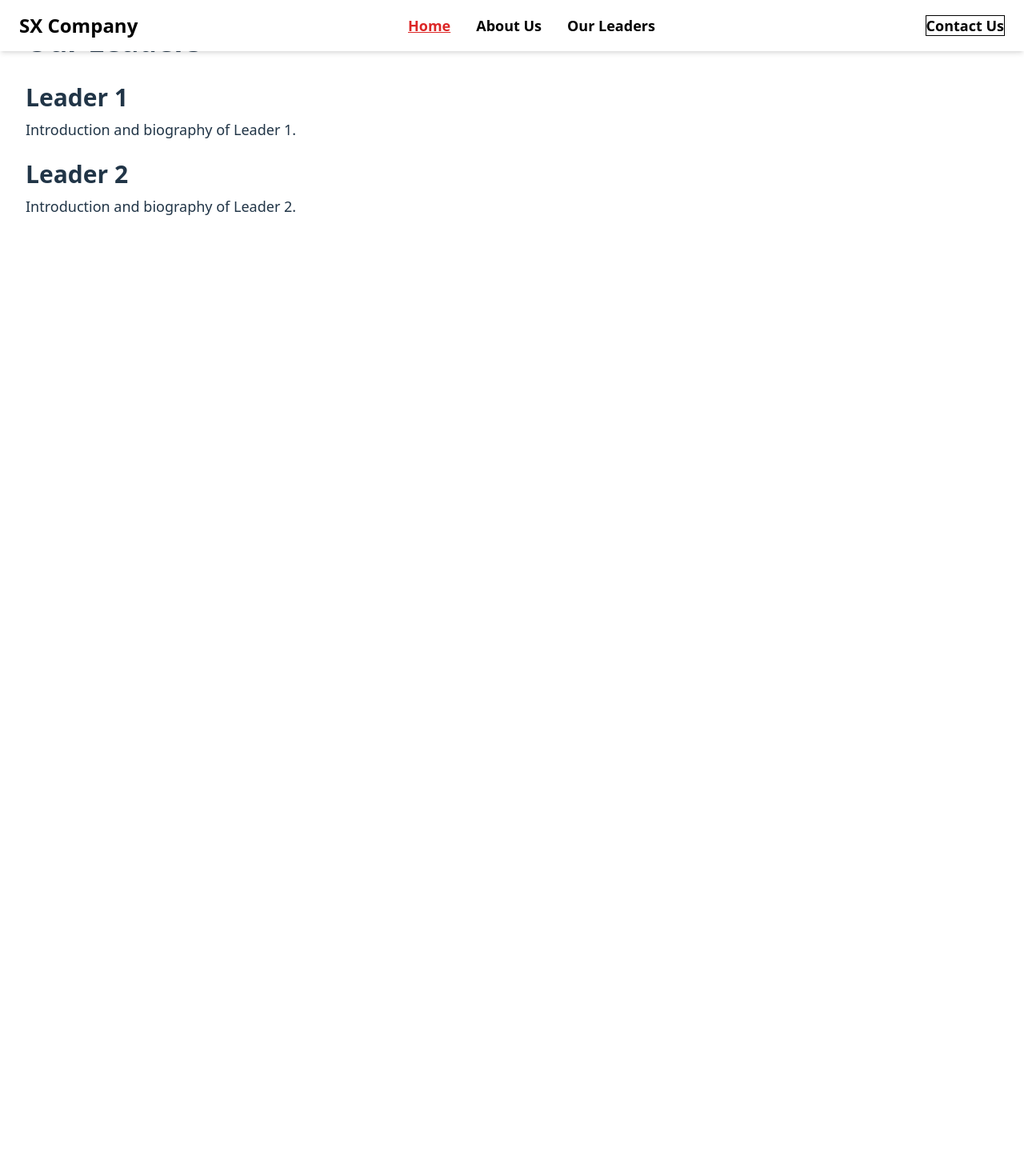
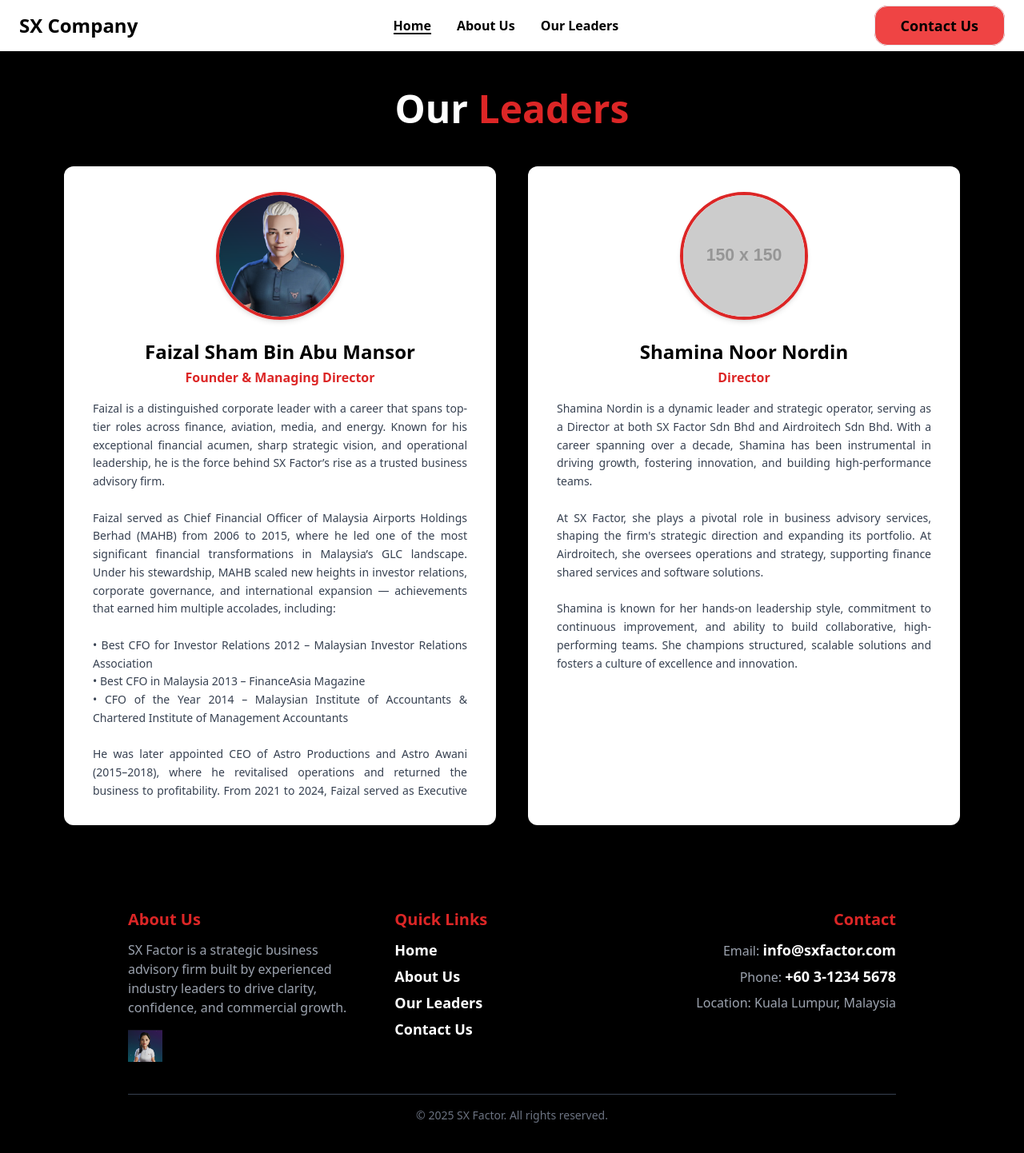
Before and after one commit to FriesKnight/SX-Factor-Website, a React (Vite) app: page /leaders in a window 1280 px wide. Shown: the top 1442 px of the page at 80% size. Before the commit the page ends 800 px from the top, so only its background shows below. Built offline with nearby package versions, Linux system fonts and the light colour scheme.

Commit message:
Add New Stuff

```diff
--- a/src/Components/AboutUsHero.jsx
+++ b/src/Components/AboutUsHero.jsx
@@ -25,7 +25,7 @@
         viewport={{ once: true, amount: 0.5 }}
       >
         {/* SX Factor Sdn Bhd with metallic gradient text */}
-                <h1 className="text-5xl md:text-7xl font-extrabold text-transparent bg-clip-text bg-gradient-to-r from-red-600 via-gray-600 to-white hover:bg-gradient-to-r hover:from-red-600 hover:via-yellow-400 hover:to-yellow-600 transition-all duration-300 drop-shadow-lg">
+        <h1 className="text-5xl md:text-7xl font-extrabold text-transparent bg-clip-text bg-gradient-to-r from-red-600 via-gray-600 to-white hover:bg-gradient-to-r hover:from-white hover:via-gray-600 hover:to-red-600 transition-all duration-300 drop-shadow-lg">
           SX Factor Sdn Bhd
         </h1>
 
--- /dev/null
+++ b/src/Components/Footer.jsx
@@ -0,0 +1,89 @@
+import React from "react";
+import { Link } from "react-router-dom";
+import Logo from "../assets/Nina_Sample.png"; // replace with your actual logo path
+
+const Footer = () => {
+  return (
+    <footer className="bg-black text-white px-6 lg:px-20 py-10 mt-16">
+      {/* Top Section */}
+      <div className="grid grid-cols-1 md:grid-cols-3 gap-10 text-sm md:text-base">
+        {/* Left: About + Logo */}
+        <div>
+          <h3 className="text-xl font-bold mb-3 text-red-600">About Us</h3>
+          <p className="text-gray-400 mb-4">
+            SX Factor is a strategic business advisory firm built by experienced
+            industry leaders to drive clarity, confidence, and commercial
+            growth.
+          </p>
+          <img src={Logo} alt="SX Factor Logo" className="h-10 mt-2" />
+        </div>
+
+        {/* Center: Quick Links */}
+        <div className="text-center md:text-left">
+          <h3 className="text-xl font-bold mb-3 text-red-600">Quick Links</h3>
+          <ul className="space-y-2">
+            <li>
+              <Link to="/" className="hover:underline hover:text-red-500">
+                Home
+              </Link>
+            </li>
+            <li>
+              <Link
+                to="/about-us"
+                className="hover:underline hover:text-red-500"
+              >
+                About Us
+              </Link>
+            </li>
+            <li>
+              <Link
+                to="/leaders"
+                className="hover:underline hover:text-red-500"
+              >
+                Our Leaders
+              </Link>
+            </li>
+            <li>
+              <Link
+                to="/contact"
+                className="hover:underline hover:text-red-500"
+              >
+                Contact Us
+              </Link>
+            </li>
+          </ul>
+        </div>
+
+        {/* Right: Contact Info */}
+        <div className="text-left md:text-right">
+          <h3 className="text-xl font-bold mb-3 text-red-600">Contact</h3>
+          <ul className="space-y-2 text-gray-400">
+            <li>
+              Email:{" "}
+              <a
+                href="mailto:info@sxfactor.com"
+                className="hover:underline text-white"
+              >
+                info@sxfactor.com
+              </a>
+            </li>
+            <li>
+              Phone:{" "}
+              <a href="tel:+60312345678" className="hover:underline text-white">
+                +60 3-1234 5678
+              </a>
+            </li>
+            <li>Location: Kuala Lumpur, Malaysia</li>
+          </ul>
+        </div>
+      </div>
+
+      {/* Bottom Section: Copyright */}
+      <div className="border-t border-gray-700 mt-10 pt-4 text-center text-sm text-gray-500">
+        © {new Date().getFullYear()} SX Factor. All rights reserved.
+      </div>
+    </footer>
+  );
+};
+
+export default Footer;
--- a/src/Components/Navbar.jsx
+++ b/src/Components/Navbar.jsx
@@ -1,9 +1,9 @@
-import React, { useState } from 'react';
-import { Link } from 'react-router-dom';
+import React, { useState } from "react";
+import { Link } from "react-router-dom";
 
 const Navbar = () => {
   const [menuOpen, setMenuOpen] = useState(false);
-    const [activeLink, setActiveLink] = useState('/'); // Default to home as active
+  const [activeLink, setActiveLink] = useState("/"); // Default to home as active
 
   const handleMenuToggle = () => {
     setMenuOpen(!menuOpen);
@@ -26,7 +26,7 @@
         <Link
           to="/"
           className="text-2xl font-bold text-black hover:text-red-600"
-                    onClick={() => handleLinkClick('/')}
+          onClick={() => handleLinkClick("/")}
         >
           SX Company
         </Link>
@@ -34,12 +34,16 @@
 
       {/* Center Nav Links (desktop only) */}
       <div className="hidden lg:flex flex-grow justify-center space-x-6">
-                <ul className="menu menu-horizontal p-0 text-base font-semibold">
+        <ul className="flex space-x-8 items-center font-semibold">
           <li>
             <Link
               to="/"
-                            className={`text-black transition duration-200 ${activeLink === '/' ? 'text-red-600 underline' : 'hover:text-red-600 hover:underline'}`}
-                            onClick={() => handleLinkClick('/')}
+              className={`relative text-base font-semibold transition duration-300 ${
+                activeLink === "/"
+                  ? 'text-black after:absolute after:left-0 after:bottom-0 after:h-[2px] after:w-full after:bg-black after:content-[""] after:transition-all after:duration-300'
+                  : 'text-black hover:text-red-600 hover:after:absolute hover:after:left-0 hover:after:bottom-0 hover:after:h-[2px] hover:after:w-full hover:after:bg-red-600 hover:after:content-[""] hover:after:transition-all hover:after:duration-300 hover:after:scale-x-100 after:scale-x-0'
+              }`}
+              onClick={() => handleLinkClick("/")}
             >
               Home
             </Link>
@@ -47,8 +51,12 @@
           <li>
             <Link
               to="/about-us"
-                            className={`text-black transition duration-200 ${activeLink === '/about-us' ? 'text-red-600 underline' : 'hover:text-red-600 hover:underline'}`}
-                            onClick={() => handleLinkClick('/about-us')}
+              className={`relative text-base font-semibold transition duration-300 ${
+                activeLink === "/about-us"
+                  ? 'text-black after:absolute after:left-0 after:bottom-0 after:h-[2px] after:w-full after:bg-black after:content-[""] after:transition-all after:duration-300'
+                  : 'text-black hover:text-red-600 hover:after:absolute hover:after:left-0 hover:after:bottom-0 hover:after:h-[2px] hover:after:w-full hover:after:bg-red-600 hover:after:content-[""] hover:after:transition-all hover:after:duration-300 hover:after:scale-x-100 after:scale-x-0'
+              }`}
+              onClick={() => handleLinkClick("/about-us")}
             >
               About Us
             </Link>
@@ -56,8 +64,12 @@
           <li>
             <Link
               to="/leaders"
-                            className={`text-black transition duration-200 ${activeLink === '/leaders' ? 'text-red-600 underline' : 'hover:text-red-600 hover:underline'}`}
-                            onClick={() => handleLinkClick('/leaders')}
+              className={`relative text-base font-semibold transition duration-300 ${
+                activeLink === "/leaders"
+                  ? 'text-black after:absolute after:left-0 after:bottom-0 after:h-[2px] after:w-full after:bg-black after:content-[""] after:transition-all after:duration-300'
+                  : 'text-black hover:text-red-600 hover:after:absolute hover:after:left-0 hover:after:bottom-0 hover:after:h-[2px] hover:after:w-full hover:after:bg-red-600 hover:after:content-[""] hover:after:transition-all hover:after:duration-300 hover:after:scale-x-100 after:scale-x-0'
+              }`}
+              onClick={() => handleLinkClick("/leaders")}
             >
               Our Leaders
             </Link>
@@ -66,11 +78,12 @@
       </div>
 
       {/* Contact Button (desktop only) */}
+      {/* Contact Button (desktop only) */}
       <div className="flex-none hidden lg:block">
         <Link
           to="/contact"
-                    className="text-black hover:bg-red-500 hover:text-black border border-black text-bold"
-                    onClick={() => handleLinkClick('/contact')}
+          onClick={() => handleLinkClick("/contact")}
+          className="bg-red-500 text-black font-semibold px-8 py-3 rounded-2xl border hover:bg-red-600 hover:text-white transition-all duration-300"
         >
           Contact Us
         </Link>
@@ -79,8 +92,18 @@
       {/* Mobile Hamburger Button */}
       <div className="lg:hidden ml-auto">
         <button onClick={handleMenuToggle} className="focus:outline-none">
-                    <svg className="w-6 h-6" fill="none" stroke="currentColor" strokeWidth="2" viewBox="0 0 24 24">
-                        <path strokeLinecap="round" strokeLinejoin="round" d="M4 6h16M4 12h16M4 18h16" />
+          <svg
+            className="w-6 h-6"
+            fill="none"
+            stroke="currentColor"
+            strokeWidth="2"
+            viewBox="0 0 24 24"
+          >
+            <path
+              strokeLinecap="round"
+              strokeLinejoin="round"
+              d="M4 6h16M4 12h16M4 18h16"
+            />
           </svg>
         </button>
       </div>
@@ -92,8 +115,12 @@
             <li>
               <Link
                 to="/"
-                                className={`block text-black px-3 py-2 rounded transition ${activeLink === '/' ? 'text-red-600 underline' : 'hover:text-black hover:underline'}`}
-                                onClick={() => handleLinkClick('/')}
+                className={`block text-black px-3 py-2 rounded transition ${
+                  activeLink === "/"
+                    ? "text-red-600 underline"
+                    : "hover:text-black hover:underline"
+                }`}
+                onClick={() => handleLinkClick("/")}
               >
                 Home
               </Link>
@@ -101,8 +128,12 @@
             <li>
               <Link
                 to="/about-us"
-                                className={`block text-black px-3 py-2 rounded transition ${activeLink === '/about-us' ? 'text-red-600 underline' : 'hover:text-black hover:underline'}`}
-                                onClick={() => handleLinkClick('/about-us')}
+                className={`block text-black px-3 py-2 rounded transition ${
+                  activeLink === "/about-us"
+                    ? "text-red-600 underline"
+                    : "hover:text-black hover:underline"
+                }`}
+                onClick={() => handleLinkClick("/about-us")}
               >
                 About Us
               </Link>
@@ -110,8 +141,12 @@
             <li>
               <Link
                 to="/leaders"
-                                className={`block text-black px-3 py-2 rounded transition ${activeLink === '/leaders' ? 'text-red-600 underline' : 'hover:text-black hover:underline'}`}
-                                onClick={() => handleLinkClick('/leaders')}
+                className={`block text-black px-3 py-2 rounded transition ${
+                  activeLink === "/leaders"
+                    ? "text-red-600 underline"
+                    : "hover:text-black hover:underline"
+                }`}
+                onClick={() => handleLinkClick("/leaders")}
               >
                 Our Leaders
               </Link>
@@ -119,8 +154,12 @@
             <li>
               <Link
                 to="/contact"
-                                className={`block text-white bg-black px-3 py-2 rounded transition ${activeLink === '/contact' ? 'text-red-600' : 'hover:bg-white hover:text-black'}`}
-                                onClick={() => handleLinkClick('/contact')}
+                className={`block text-white bg-black px-3 py-2 rounded transition ${
+                  activeLink === "/contact"
+                    ? "text-red-600"
+                    : "hover:bg-white hover:text-black"
+                }`}
+                onClick={() => handleLinkClick("/contact")}
               >
                 Contact Us
               </Link>
--- a/src/Pages/AboutUs.jsx
+++ b/src/Pages/AboutUs.jsx
@@ -1,6 +1,7 @@
 import React from "react";
 import { motion } from "framer-motion";
 import AboutUsHero from "../Components/AboutUsHero";
+import Footer from "../components/Footer";
 import Discuss from "../assets/discuss.avif";
 import buildingImg from "../assets/building.avif";
 import { Eye, Target } from "lucide-react";
@@ -245,6 +246,8 @@
           </div>
         </div>
       </section>
+      {/* Footer */}
+      <Footer />
     </div>
   );
 };
--- a/src/Pages/Leaders.jsx
+++ b/src/Pages/Leaders.jsx
@@ -1,21 +1,75 @@
 import React from "react";
+import Footer from "../components/Footer";
+import Leader1 from "../assets/Faizal_Sample.png"; // Make sure this image exists
+
+const leadersData = [
+  {
+    name: "Faizal Sham Bin Abu Mansor",
+    title: "Founder & Managing Director",
+    bio: `Faizal is a distinguished corporate leader with a career that spans top-tier roles across finance, aviation, media, and energy. Known for his exceptional financial acumen, sharp strategic vision, and operational leadership, he is the force behind SX Factor’s rise as a trusted business advisory firm.
+
+Faizal served as Chief Financial Officer of Malaysia Airports Holdings Berhad (MAHB) from 2006 to 2015, where he led one of the most significant financial transformations in Malaysia’s GLC landscape. Under his stewardship, MAHB scaled new heights in investor relations, corporate governance, and international expansion — achievements that earned him multiple accolades, including:
+
+• Best CFO for Investor Relations 2012 – Malaysian Investor Relations Association
+• Best CFO in Malaysia 2013 – FinanceAsia Magazine
+• CFO of the Year 2014 – Malaysian Institute of Accountants & Chartered Institute of Management Accountants
+
+He was later appointed CEO of Astro Productions and Astro Awani (2015–2018), where he revitalised operations and returned the business to profitability. From 2021 to 2024, Faizal served as Executive Director and Group CFO of Vantage Energy Group. There, he drove high-impact initiatives in capital restructuring, M&A, and strategic planning.
+
+Earlier, Faizal worked in banking, including roles at Bank of Tokyo-Mitsubishi and AmMerchant Bank. Today, he also serves as Independent Non-Executive Director at YTL Power International Berhad and Solution Group Berhad. He was also with Affin Hwang Asset Management until its acquisition by CVC Capital.
+
+Faizal holds a BSc in Accounting (Rutgers), an MBA (Ohio University), and a Graduate Diploma in Aviation (IATA). He is a Fellow of CA ANZ and a member of MIA. As SX Factor’s founder, he brings clarity, courage, and the commitment to build businesses that last.`,
+    image: Leader1,
+  },
+  {
+    name: "Shamina Noor Nordin",
+    title: "Director",
+    bio: `Shamina Nordin is a dynamic leader and strategic operator, serving as a Director at both SX Factor Sdn Bhd and Airdroitech Sdn Bhd. With a career spanning over a decade, Shamina has been instrumental in driving growth, fostering innovation, and building high-performance teams.
+
+At SX Factor, she plays a pivotal role in business advisory services, shaping the firm's strategic direction and expanding its portfolio. At Airdroitech, she oversees operations and strategy, supporting finance shared services and software solutions.
+
+Shamina is known for her hands-on leadership style, commitment to continuous improvement, and ability to build collaborative, high-performing teams. She champions structured, scalable solutions and fosters a culture of excellence and innovation.`,
+    image: "https://via.placeholder.com/150",
+  },
+];
 
 const Leaders = () => {
-    return (
-        <div className="p-8">
-            <h1 className="text-4xl font-bold">Our Leaders</h1>
-            <div className="mt-8 space-y-6">
-                <div>
-                    <h2 className="text-3xl font-semibold">Leader 1</h2>
-                    <p className="mt-2 text-lg">Introduction and biography of Leader 1.</p>
-                </div>
-                <div>
-                    <h2 className="text-3xl font-semibold">Leader 2</h2>
-                    <p className="mt-2 text-lg">Introduction and biography of Leader 2.</p>
-                </div>
-            </div>
-        </div>
-    );
+  return (
+    <div className="min-h-screen bg-black text-white pt-28 px-6 lg:px-20">
+      <h2 className="text-4xl md:text-5xl text-center mb-12 font-extrabold">
+        Our <span className="text-red-600">Leaders</span>
+      </h2>
+
+      <div className="grid gap-10 md:grid-cols-2">
+        {leadersData.map((leader, index) => (
+          <div
+            key={index}
+            className="bg-white text-black rounded-xl shadow-md hover:shadow-red-600 hover:shadow-lg transition-transform duration-300 transform hover:scale-105 p-8 flex flex-col items-center text-center"
+          >
+            {/* Profile Image */}
+            <img
+              src={leader.image}
+              alt={leader.name}
+              className="w-40 h-40 object-cover rounded-full border-4 border-red-600 mb-6 shadow-md"
+            />
+
+            {/* Name & Title */}
+            <h2 className="text-2xl font-bold">{leader.name}</h2>
+            <p className="text-red-600 text-base font-semibold mt-1 mb-4">
+              {leader.title}
+            </p>
+
+            {/* Full Bio */}
+            <p className="text-gray-700 text-sm leading-relaxed text-justify whitespace-pre-line max-h-[500px] overflow-y-auto px-1">
+              {leader.bio}
+            </p>
+          </div>
+        ))}
+      </div>
+      {/* Footer */}
+      <Footer />
+    </div>
+  );
 };
 
 export default Leaders;
--- a/src/index.css
+++ b/src/index.css
@@ -30,12 +30,12 @@
 a {
   font-weight: 600;
   font-size: large;
-  color: #646cff;
+  color: #ffffff;
   text-decoration: inherit;
 }
 
 a:hover {
-  color: #535bf2;
+  color: #000000;
 }
 
 body {
```
Also changed, not shown: src/Pages/Home.jsx (+6 -1 lines), src/assets/Faizal_Sample.png (added), src/assets/Nina_Sample.png (added). Lines whose indentation alone changed are shown as unchanged.
